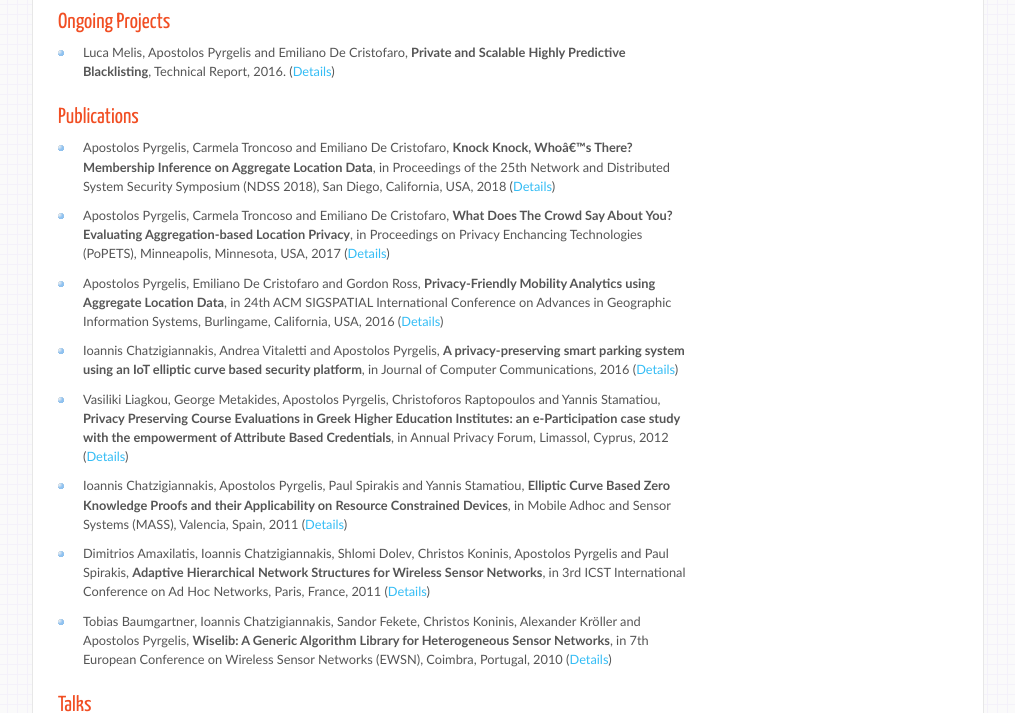
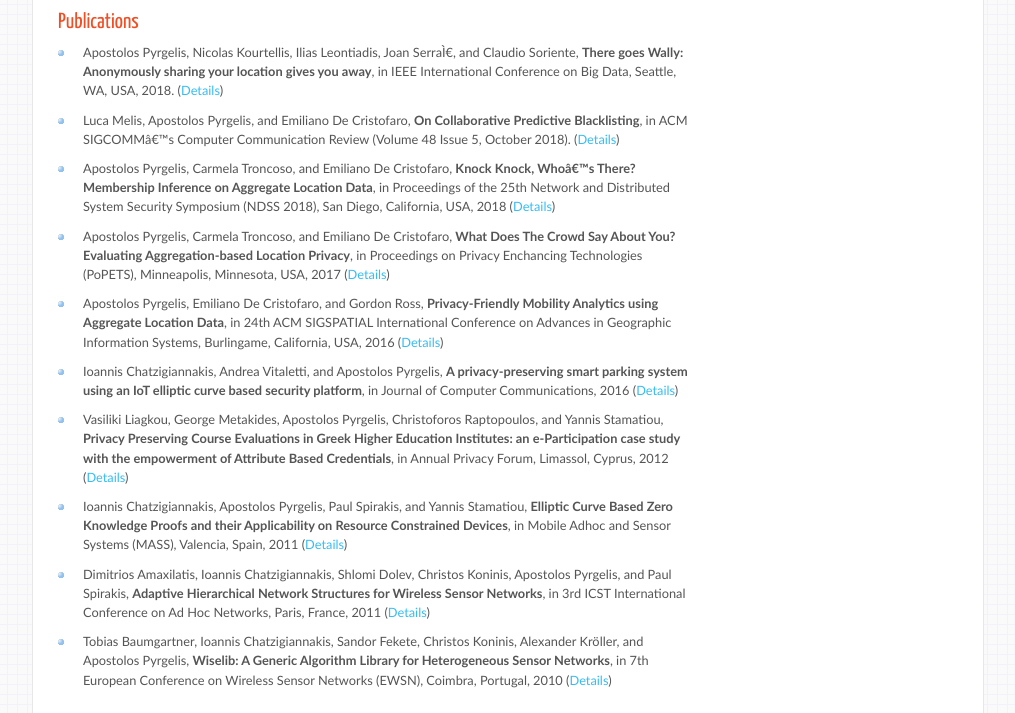
Before and after one commit to mex2meou/mex2meou.github.io, a plain HTML site: page research.html in a window 1280 px wide. Shown: the part 236-949 px from the top of the page, without its empty margins (133-1148 px from the left). Drawn offline with Linux system fonts and the light colour scheme.

Commit message:
pubs update

```diff
--- a/research.html
+++ b/research.html
@@ -31,22 +31,20 @@
       <div id="content">
         <!-- insert the page content here -->
 		<h1>Research Projects</h1>
-        <h2>Ongoing Projects</h2>
-		<ul>
-			<li>Luca Melis, Apostolos Pyrgelis and Emiliano De Cristofaro, <strong>Private and Scalable Highly Predictive Blacklisting</strong>, Technical Report, 2016. (<a href="https://arxiv.org/abs/1512.04114">Details</a>)
-		</ul>
 
         <h2>Publications</h2>
         <ul>
-		  <li>Apostolos Pyrgelis, Carmela Troncoso and Emiliano De Cristofaro, <strong>Knock Knock, Who’s There? Membership Inference on Aggregate Location Data</strong>, in Proceedings of the 25th Network and Distributed System Security Symposium (NDSS 2018), San Diego, California, USA, 2018 (<a href="https://arxiv.org/abs/1708.06145">Details</a>)</li>
-          <li>Apostolos Pyrgelis, Carmela Troncoso and Emiliano De Cristofaro, <strong>What Does The Crowd Say About You? Evaluating Aggregation-based Location Privacy</strong>, in Proceedings on Privacy Enchancing Technologies (PoPETS), Minneapolis, Minnesota, USA, 2017 (<a href="https://arxiv.org/abs/1703.00366">Details</a>)
-		  <li>Apostolos Pyrgelis, Emiliano De Cristofaro and Gordon Ross, <strong>Privacy-Friendly Mobility Analytics using Aggregate Location Data</strong>, in 24th ACM SIGSPATIAL International Conference on Advances in Geographic Information Systems, Burlingame, California, USA, 2016 (<a href="http://dl.acm.org/citation.cfm?id=2996971">Details</a>)</li>
-          <li>Ioannis Chatzigiannakis, Andrea Vitaletti and Apostolos Pyrgelis, <strong>A privacy-preserving smart parking system using an IoT elliptic curve based security platform</strong>, in Journal of Computer Communications, 2016 (<a href="http://www.sciencedirect.com/science/article/pii/S014036641630072X">Details</a>)</li>
-          <li>Vasiliki Liagkou, George Metakides, Apostolos Pyrgelis, Christoforos Raptopoulos and Yannis Stamatiou,
+		  <li>Apostolos Pyrgelis, Nicolas Kourtellis, Ilias Leontiadis, Joan Serrà, and Claudio Soriente, <strong>There goes Wally: Anonymously sharing your location gives you away</strong>, in IEEE International Conference on Big Data, Seattle, WA, USA, 2018. (<a href="https://arxiv.org/abs/1806.02701">Details</a>)</li>
+		  <li>Luca Melis, Apostolos Pyrgelis, and Emiliano De Cristofaro, <strong>On Collaborative Predictive Blacklisting</strong>, in ACM SIGCOMM’s Computer Communication Review (Volume 48 Issue 5, October 2018). (<a href="https://arxiv.org/abs/1810.02649">Details</a>)</li>
+		  <li>Apostolos Pyrgelis, Carmela Troncoso, and Emiliano De Cristofaro, <strong>Knock Knock, Who’s There? Membership Inference on Aggregate Location Data</strong>, in Proceedings of the 25th Network and Distributed System Security Symposium (NDSS 2018), San Diego, California, USA, 2018 (<a href="https://arxiv.org/abs/1708.06145">Details</a>)</li>
+          <li>Apostolos Pyrgelis, Carmela Troncoso, and Emiliano De Cristofaro, <strong>What Does The Crowd Say About You? Evaluating Aggregation-based Location Privacy</strong>, in Proceedings on Privacy Enchancing Technologies (PoPETS), Minneapolis, Minnesota, USA, 2017 (<a href="https://arxiv.org/abs/1703.00366">Details</a>)
+		  <li>Apostolos Pyrgelis, Emiliano De Cristofaro, and Gordon Ross, <strong>Privacy-Friendly Mobility Analytics using Aggregate Location Data</strong>, in 24th ACM SIGSPATIAL International Conference on Advances in Geographic Information Systems, Burlingame, California, USA, 2016 (<a href="http://dl.acm.org/citation.cfm?id=2996971">Details</a>)</li>
+          <li>Ioannis Chatzigiannakis, Andrea Vitaletti, and Apostolos Pyrgelis, <strong>A privacy-preserving smart parking system using an IoT elliptic curve based security platform</strong>, in Journal of Computer Communications, 2016 (<a href="http://www.sciencedirect.com/science/article/pii/S014036641630072X">Details</a>)</li>
+          <li>Vasiliki Liagkou, George Metakides, Apostolos Pyrgelis, Christoforos Raptopoulos, and Yannis Stamatiou,
 <strong>Privacy Preserving Course Evaluations in Greek Higher Education Institutes: an e-Participation case study with the empowerment of Attribute Based Credentials</strong>, in Annual Privacy Forum, Limassol, Cyprus, 2012 (<a href ="http://dl.acm.org/citation.cfm?id=2986318">Details</a>)</li>
-          <li>Ioannis Chatzigiannakis, Apostolos Pyrgelis, Paul Spirakis and Yannis Stamatiou, <strong>Elliptic Curve Based Zero Knowledge Proofs and their Applicability on Resource Constrained Devices</strong>, in Mobile Adhoc and Sensor Systems (MASS), Valencia, Spain, 2011 (<a href="http://arxiv.org/abs/1107.1626">Details</a>)</li>
-		  <li>Dimitrios Amaxilatis, Ioannis Chatzigiannakis, Shlomi Dolev, Christos Koninis, Apostolos Pyrgelis and Paul Spirakis, <strong>Adaptive Hierarchical Network Structures for Wireless Sensor Networks</strong>, in 3rd ICST International Conference on Ad Hoc Networks, Paris, France, 2011 (<a href="http://link.springer.com/chapter/10.1007/978-3-642-29096-1_5">Details</a>)</li>
-		  <li>Tobias Baumgartner, Ioannis Chatzigiannakis, Sandor Fekete, Christos Koninis, Alexander Kr&ouml;ller and Apostolos Pyrgelis, <strong>Wiselib: A Generic Algorithm Library for Heterogeneous Sensor Networks</strong>, in 7th European Conference on Wireless Sensor Networks (EWSN), Coimbra, Portugal, 2010 (<a href="http://link.springer.com/chapter/10.1007%2F978-3-642-11917-0_11">Details</a>)</li>
+          <li>Ioannis Chatzigiannakis, Apostolos Pyrgelis, Paul Spirakis, and Yannis Stamatiou, <strong>Elliptic Curve Based Zero Knowledge Proofs and their Applicability on Resource Constrained Devices</strong>, in Mobile Adhoc and Sensor Systems (MASS), Valencia, Spain, 2011 (<a href="http://arxiv.org/abs/1107.1626">Details</a>)</li>
+		  <li>Dimitrios Amaxilatis, Ioannis Chatzigiannakis, Shlomi Dolev, Christos Koninis, Apostolos Pyrgelis, and Paul Spirakis, <strong>Adaptive Hierarchical Network Structures for Wireless Sensor Networks</strong>, in 3rd ICST International Conference on Ad Hoc Networks, Paris, France, 2011 (<a href="http://link.springer.com/chapter/10.1007/978-3-642-29096-1_5">Details</a>)</li>
+		  <li>Tobias Baumgartner, Ioannis Chatzigiannakis, Sandor Fekete, Christos Koninis, Alexander Kr&ouml;ller, and Apostolos Pyrgelis, <strong>Wiselib: A Generic Algorithm Library for Heterogeneous Sensor Networks</strong>, in 7th European Conference on Wireless Sensor Networks (EWSN), Coimbra, Portugal, 2010 (<a href="http://link.springer.com/chapter/10.1007%2F978-3-642-11917-0_11">Details</a>)</li>
         </ul>
 
 		<h2>Talks</h2>
```
